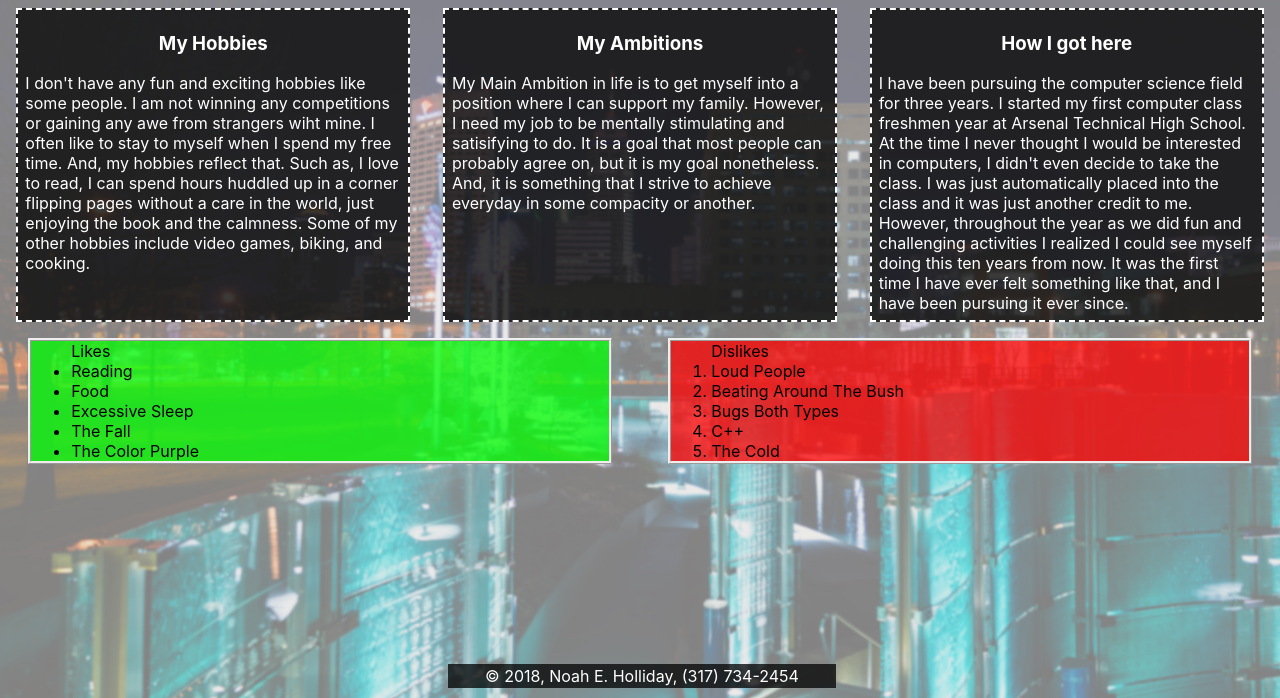
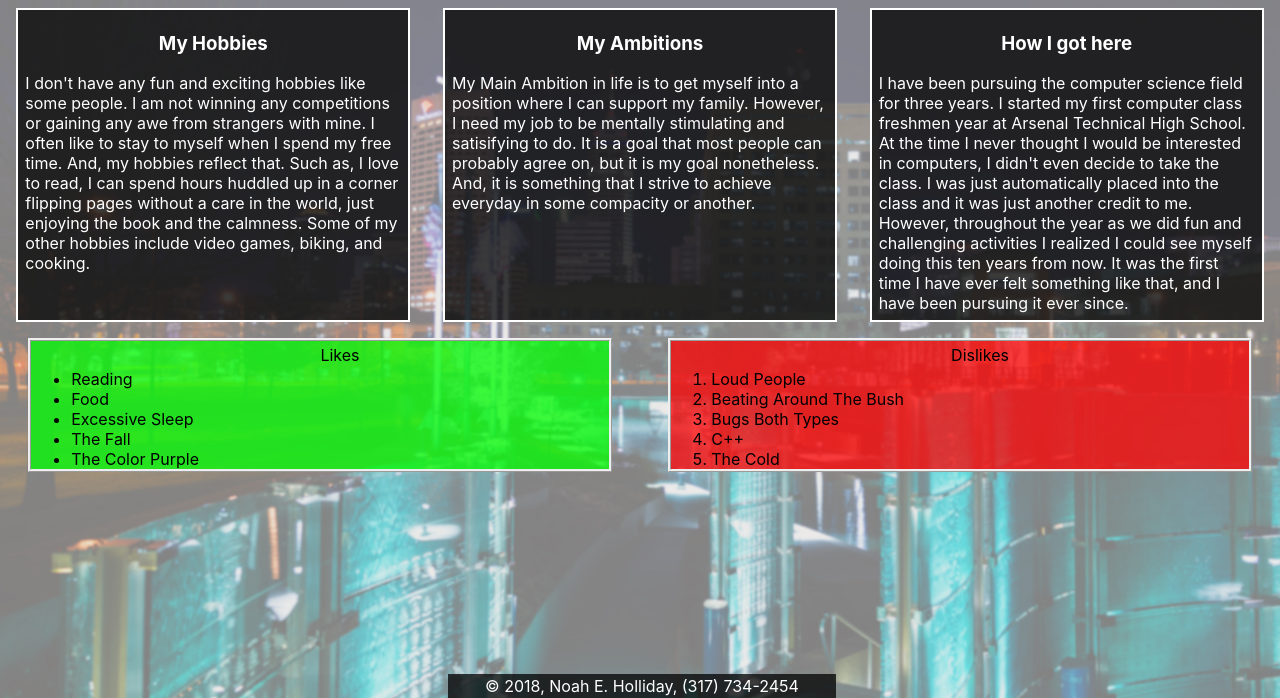
Before and after one commit to Noah-Holliday/OldNextechStuff, a plain HTML site: page index.html in a window 1280 px wide. Shown: the part 102-800 px from the top of the page. Drawn offline with Linux system fonts and the light colour scheme.

Commit message:
fixed grammar

```diff
--- a/index.css
+++ b/index.css
@@ -1,6 +1,10 @@
 h1 {
     text-align-last: center;
     margin: 4px;
+}
+
+.list {
+    text-align: center;
 }
 
 .lock {
@@ -48,6 +52,9 @@ img {
 }
 
 .home {
+    padding: 7px;
+    border: 2px;
+    border-style: double;
     margin-bottom: 40px;
     text-indent: 30px;
     font-size: 22pt;
@@ -105,7 +112,7 @@ body {
     margin-top: 10px;
     padding: 3px;
     border: 2px;
-    border-style: dashed;
+    border-style: double;
 }
 
 #ambitions {
@@ -115,7 +122,7 @@ body {
     margin-top: 10px;
     padding: 3px;
     border: 2px;
-    border-style: dashed;
+    border-style: double;
 }
 
 #how {
@@ -125,7 +132,7 @@ body {
     margin-top: 10px;
     padding: 3px;
     border: 2px;
-    border-style: dashed;
+    border-style: double;
 }
 
 h3 {
@@ -174,5 +181,5 @@ footer {
     margin-left: 35%;
     margin-right: 35%;
     padding: 2px;
-    position: absolute; bottom: 10px;
+    position: absolute; bottom: 0px;
 }
--- a/index.html
+++ b/index.html
@@ -23,7 +23,7 @@
     <section id="hobbies">
         <h3>My Hobbies</h3>
         <p>I don't have any fun and exciting hobbies like some people.
-            I am not winning any competitions or gaining any awe from strangers wiht mine.
+            I am not winning any competitions or gaining any awe from strangers with mine.
             I often like to stay to myself when I spend my free time.
             And, my hobbies reflect that.
             Such as, I love to read, I can spend hours huddled up in a corner flipping pages without a care in the world, just enjoying the book and the calmness.
@@ -48,7 +48,7 @@
     </div>
     <div class="likes">
     <ul>
-        Likes
+        <p class="list">Likes</p>
         <li>Reading</li>
         <li>Food</li>
         <li>Excessive Sleep</li>
@@ -56,7 +56,7 @@
         <li>The Color Purple</li>
     </ul>
     <ol>
-        Dislikes
+        <p class="list">Dislikes</p>
         <li>Loud People</li>
         <li>Beating Around The Bush</li>
         <li>Bugs Both Types</li>
```
